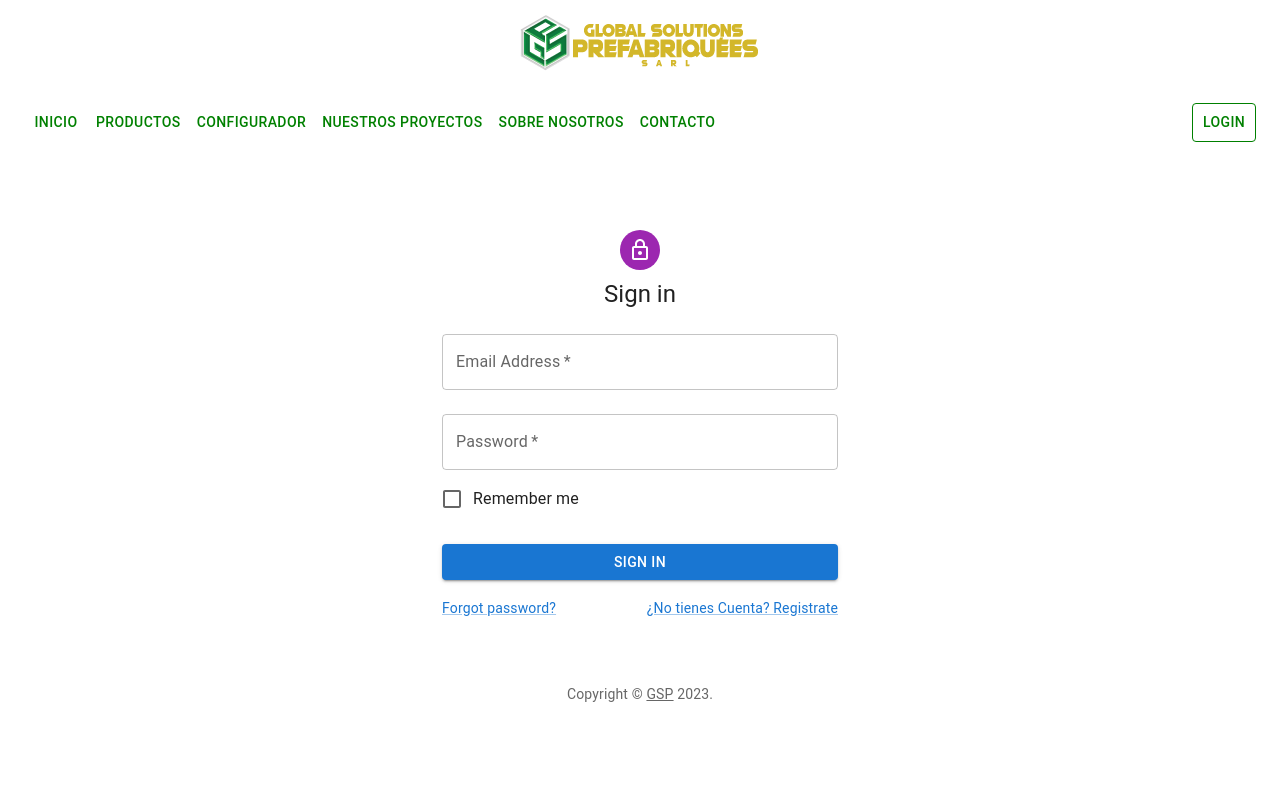
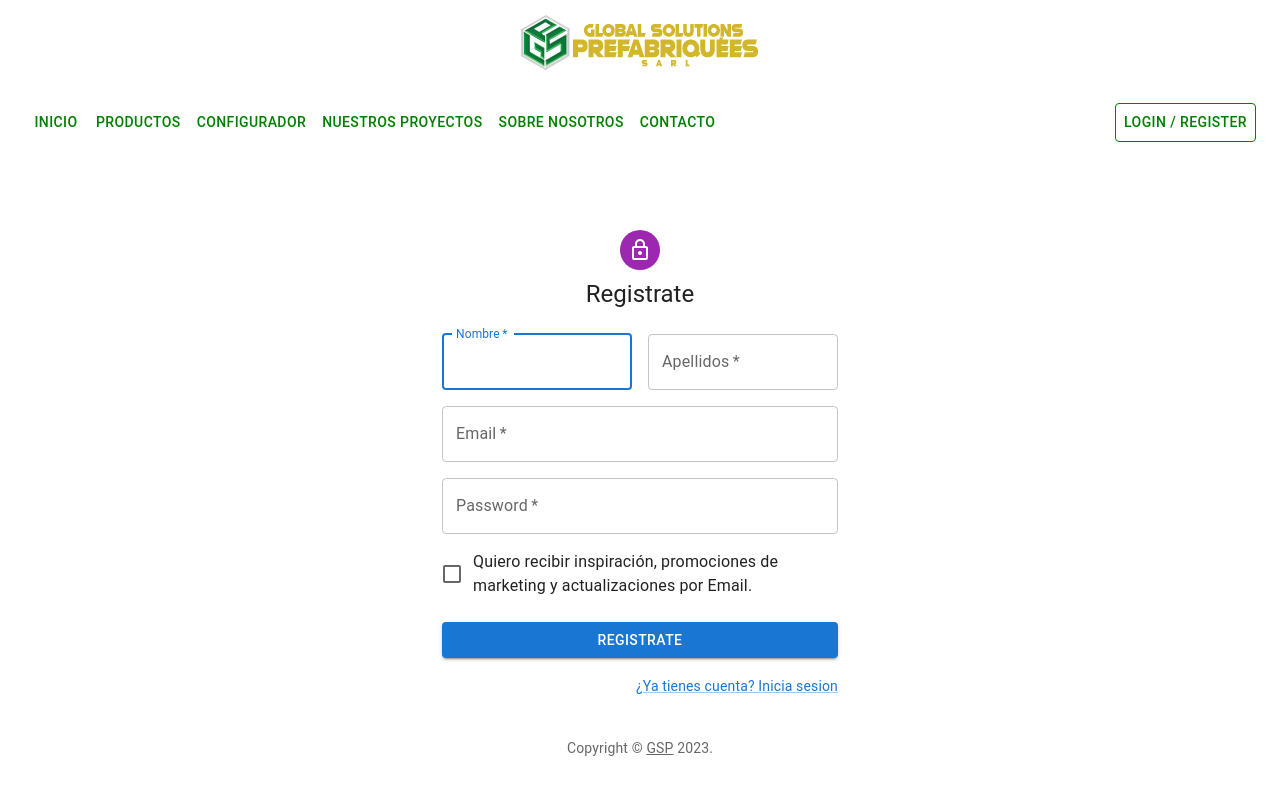
Before and after one commit to Almartinl/proyectoFinal, a React (Vite) app in the folder gspFront/: page /login in a window 1280 px wide. Both pictures are taken after a click on the link "¿No tienes Cuenta? Registrate". Shown: the top 800 px of the page. Built offline with nearby package versions, Linux system fonts and the light colour scheme.

Commit message:
add laptop

```diff
--- a/gspFront/src/components/FormLogin/FormLogin.jsx
+++ b/gspFront/src/components/FormLogin/FormLogin.jsx
@@ -37,7 +37,7 @@ function Copyright(props) {
 
 const theme = createTheme();
 
-export default function FormLogin() {
+export default function FormLogin({ estado, vista }) {
   const navigate = useNavigate();
   const { login, authorization } = useAuthContext();
   const [user, setUser] = useState({
@@ -55,6 +55,10 @@ export default function FormLogin() {
     }
   }, [authorization]);
 
+  function handleChange() {
+    estado(!vista);
+  }
+
   return (
     <ThemeProvider theme={theme}>
       <Container component="main" maxWidth="xs">
@@ -71,7 +75,7 @@ export default function FormLogin() {
             <LockOutlinedIcon />
           </Avatar>
           <Typography component="h1" variant="h5">
-            Sign in
+            Iniciar Sesion
           </Typography>
           <Box
             component="form"
@@ -84,7 +88,7 @@ export default function FormLogin() {
               required
               fullWidth
               id="email"
-              label="Email Address"
+              label="Email"
               name="email"
               autoComplete="email"
               autoFocus
@@ -105,7 +109,7 @@ export default function FormLogin() {
             />
             <FormControlLabel
               control={<Checkbox value="remember" color="primary" />}
-              label="Remember me"
+              label="Recuerdame"
             />
             <Button
               type="submit"
@@ -113,16 +117,20 @@ export default function FormLogin() {
               variant="contained"
               sx={{ mt: 3, mb: 2 }}
             >
-              Sign In
+              Iniciar Sesion
             </Button>
             <Grid container>
               <Grid item xs>
                 <Link href="#" variant="body2">
-                  Forgot password?
+                  ¿Has perdido la contraseña?
                 </Link>
               </Grid>
               <Grid item>
-                <Link href="#" variant="body2">
+                <Link
+                  variant="body2"
+                  sx={{ cursor: "pointer" }}
+                  onClick={() => handleChange()}
+                >
                   {"¿No tienes Cuenta? Registrate"}
                 </Link>
               </Grid>
--- /dev/null
+++ b/gspFront/src/components/FormRegister/FormRegister.jsx
@@ -0,0 +1,182 @@
+import * as React from "react";
+import Avatar from "@mui/material/Avatar";
+import Button from "@mui/material/Button";
+import CssBaseline from "@mui/material/CssBaseline";
+import TextField from "@mui/material/TextField";
+import FormControlLabel from "@mui/material/FormControlLabel";
+import Checkbox from "@mui/material/Checkbox";
+import Link from "@mui/material/Link";
+import Grid from "@mui/material/Grid";
+import Box from "@mui/material/Box";
+import LockOutlinedIcon from "@mui/icons-material/LockOutlined";
+import Typography from "@mui/material/Typography";
+import Container from "@mui/material/Container";
+import { createTheme, ThemeProvider } from "@mui/material/styles";
+import { useState } from "react";
+
+const initialUserState = {
+  nombre: "",
+  apellidos: "",
+  email: "",
+  password: "",
+};
+
+function Copyright(props) {
+  return (
+    <Typography
+      variant="body2"
+      color="text.secondary"
+      align="center"
+      {...props}
+    >
+      {"Copyright © "}
+      <Link color="inherit" href="##">
+        GSP
+      </Link>{" "}
+      {new Date().getFullYear()}
+      {"."}
+    </Typography>
+  );
+}
+
+const theme = createTheme();
+
+export default function FormRegister({ vista, estado }) {
+  const [newUsuario, setNewUsuario] = useState(initialUserState);
+  function handleInput(e) {
+    const newRegistro = {
+      ...newUsuario,
+      [e.target.name]: e.target.value,
+    };
+    setNewUsuario(newRegistro);
+  }
+
+  function registrar(e) {
+    e.preventDefault();
+
+    fetch("http://localhost:3000/user", {
+      method: "POST",
+      headers: { "content-Type": "application/json" },
+      body: JSON.stringify(newUsuario),
+    }).then((response) => {
+      console.log(response.status);
+      if (response.status == 400) {
+        alert("error al recibir el body");
+      } else if (response.status == 200) {
+        alert("usuario registrado correctamente");
+        setNewUsuario(initialUserState);
+      } else if (response.status == 409) {
+        alert("usuario ya registrado");
+      }
+    });
+  }
+
+  function handleChange() {
+    estado(!vista);
+  }
+
+  return (
+    <ThemeProvider theme={theme}>
+      <Container component="main" maxWidth="xs">
+        <CssBaseline />
+        <Box
+          sx={{
+            marginTop: 8,
+            display: "flex",
+            flexDirection: "column",
+            alignItems: "center",
+          }}
+        >
+          <Avatar sx={{ m: 1, bgcolor: "secondary.main" }}>
+            <LockOutlinedIcon />
+          </Avatar>
+          <Typography component="h1" variant="h5">
+            Registrate
+          </Typography>
+          <Box component="form" noValidate onSubmit={registrar} sx={{ mt: 3 }}>
+            <Grid container spacing={2}>
+              <Grid item xs={12} sm={6}>
+                <TextField
+                  autoComplete="given-name"
+                  name="nombre"
+                  required
+                  fullWidth
+                  id="firstName"
+                  label="Nombre"
+                  autoFocus
+                  value={newUsuario.nombre}
+                  onChange={handleInput}
+                />
+              </Grid>
+              <Grid item xs={12} sm={6}>
+                <TextField
+                  required
+                  fullWidth
+                  id="lastName"
+                  label="Apellidos"
+                  name="apellidos"
+                  autoComplete="family-name"
+                  value={newUsuario.apellidos}
+                  onChange={handleInput}
+                />
+              </Grid>
+              <Grid item xs={12}>
+                <TextField
+                  required
+                  fullWidth
+                  id="email"
+                  label="Email"
+                  name="email"
+                  autoComplete="email"
+                  value={newUsuario.email}
+                  onChange={handleInput}
+                />
+              </Grid>
+              <Grid item xs={12}>
+                <TextField
+                  required
+                  fullWidth
+                  name="password"
+                  label="Password"
+                  type="password"
+                  id="password"
+                  autoComplete="new-password"
+                  value={newUsuario.password}
+                  onChange={handleInput}
+                />
+              </Grid>
+              <Grid item xs={12}>
+                <FormControlLabel
+                  control={
+                    <Checkbox value="allowExtraEmails" color="primary" />
+                  }
+                  label="Quiero recibir inspiración, promociones de marketing y actualizaciones por Email."
+                />
+              </Grid>
+            </Grid>
+            <Button
+              type="submit"
+              fullWidth
+              variant="contained"
+              sx={{ mt: 3, mb: 2 }}
+            >
+              Registrate
+            </Button>
+            <Grid container justifyContent="flex-end">
+              <Grid item>
+                <Link
+                  variant="body2"
+                  sx={{ cursor: "pointer" }}
+                  onClick={() => handleChange()}
+                >
+                  ¿Ya tienes cuenta? Inicia sesion
+                </Link>
+              </Grid>
+            </Grid>
+          </Box>
+        </Box>
+        <Copyright sx={{ mt: 5 }} />
+      </Container>
+    </ThemeProvider>
+  );
+}
--- a/gspFront/src/components/Header/AppBarMenu/AppBarMenu.jsx
+++ b/gspFront/src/components/Header/AppBarMenu/AppBarMenu.jsx
@@ -12,18 +12,21 @@ import Button from "@mui/material/Button";
 import Tooltip from "@mui/material/Tooltip";
 import MenuItem from "@mui/material/MenuItem";
 import { Link } from "react-router-dom";
+import { useAuthContext } from "../../../contexts/AuthContext";
 
 const pages = [
   { nombre: "Inicio", ruta: "/" },
-  { nombre: "Productos", ruta: "productos" },
-  { nombre: "Configurador", ruta: "configurador" },
-  { nombre: "Nuestros Proyectos", ruta: "proyectos" },
-  { nombre: "Sobre Nosotros", ruta: "nosotros" },
-  { nombre: "Contacto", ruta: "contacto" },
+  { nombre: "Productos", ruta: "/productos" },
+  { nombre: "Configurador", ruta: "/configurador" },
+  { nombre: "Nuestros Proyectos", ruta: "/proyectos" },
+  { nombre: "Sobre Nosotros", ruta: "/nosotros" },
+  { nombre: "Contacto", ruta: "/contacto" },
 ];
-const settings = ["Profile", "Account", "Dashboard", "Logout"];
+const settings = ["Account", "Dashboard"];
 
 export default function AppBarMenu() {
+  const { authorization, dataToken, logout } = useAuthContext();
+
   const [anchorElNav, setAnchorElNav] = React.useState(null);
   const [anchorElUser, setAnchorElUser] = React.useState(null);
 
@@ -41,6 +44,11 @@ export default function AppBarMenu() {
   const handleCloseUserMenu = () => {
     setAnchorElUser(null);
   };
+
+  function handleLogout() {
+    logout();
+    setAnchorElUser(null);
+  }
 
   return (
     <AppBar position="static" sx={{ background: "none", boxShadow: "none" }}>
@@ -93,6 +101,7 @@ export default function AppBarMenu() {
                   </MenuItem>
                 </Link>
               ))}
+              {!authorization && (
                 <Link to="/login" style={{ textDecoration: "none" }}>
                   <MenuItem key={7} onClick={handleCloseNavMenu}>
                     <Typography textAlign="center" color="green">
@@ -100,6 +109,7 @@ export default function AppBarMenu() {
                     </Typography>
                   </MenuItem>
                 </Link>
+              )}
             </Menu>
           </Box>
 
@@ -126,29 +136,12 @@ export default function AppBarMenu() {
               </Link>
             ))}
           </Box>
-          <Box
-            sx={{
-              flexGrow: 0,
-              display: { xs: "none", md: "flex" },
-            }}
-          >
-            <Link to="/login" style={{ textDecoration: "none" }}>
-              <Button
-                key={7}
-                onClick={handleCloseNavMenu}
-                sx={{
-                  my: 2,
-                  display: "block",
-                  border: 1,
-                  color: "green",
-                }}
-              >
-                Login
-              </Button>
-            </Link>
-            {/* <Tooltip title="Open settings">
+
+          {authorization ? (
+            <Box sx={{ flexGrow: 0 }}>
+              <Tooltip title="Open settings">
                 <IconButton onClick={handleOpenUserMenu} sx={{ p: 0 }}>
-                <Avatar alt="Remy Sharp" src="/static/images/avatar/2.jpg" />
+                  <Avatar alt={dataToken.email.toUpperCase()} src={"/"} />
                 </IconButton>
               </Tooltip>
               <Menu
@@ -172,8 +165,27 @@ export default function AppBarMenu() {
                     <Typography textAlign="center">{setting}</Typography>
                   </MenuItem>
                 ))}
-            </Menu> */}
+                <MenuItem key="Logout" onClick={handleLogout}>
+                  <Typography textAlign="center">Logout</Typography>
+                </MenuItem>
+              </Menu>
             </Box>
+          ) : (
+            <Link to="/login" style={{ textDecoration: "none" }}>
+              <Button
+                key={7}
+                onClick={handleCloseNavMenu}
+                sx={{
+                  my: 2,
+                  display: "block",
+                  border: 1,
+                  color: "green",
+                }}
+              >
+                Login / Register
+              </Button>
+            </Link>
+          )}
         </Toolbar>
       </Container>
     </AppBar>
--- a/gspFront/src/components/Header/Header.jsx
+++ b/gspFront/src/components/Header/Header.jsx
@@ -1,7 +1,4 @@
 import * as React from "react";
-import { styled } from "@mui/material/styles";
-import Box from "@mui/material/Box";
-import Paper from "@mui/material/Paper";
 import Grid from "@mui/material/Grid";
 import AppBarMenu from "./AppBarMenu/AppBarMenu";
 
--- a/gspFront/src/components/Layout/Layout.jsx
+++ b/gspFront/src/components/Layout/Layout.jsx
@@ -1,4 +1,6 @@
 import { Outlet } from "react-router-dom";
+import Footer from "../Footer/Footer";
+
 import Header from "../Header/Header";
 
 export default function Layout() {
@@ -6,6 +8,7 @@ export default function Layout() {
     <>
       <Header />
       <Outlet />
+      <Footer />
     </>
   );
 }
--- a/gspFront/src/views/Configurador/Configurador.jsx
+++ b/gspFront/src/views/Configurador/Configurador.jsx
@@ -74,7 +74,11 @@ export default function Configurador() {
             </FormControl>
           </Box>
         </Grid>
-        <Grid item xs={8} sx={{ display: "flex", justifyContent: "center" }}>
+        <Grid
+          item
+          xs={8}
+          sx={{ display: "flex", justifyContent: "center", height: "100vh" }}
+        >
           <img
             src={disposicion}
             alt="foto"
--- a/gspFront/src/views/login/Login.jsx
+++ b/gspFront/src/views/login/Login.jsx
@@ -1,10 +1,17 @@
+import { useState } from "react";
 import FormLogin from "../../components/FormLogin/FormLogin";
+import FormRegister from "../../components/FormRegister/FormRegister";
 
 export default function Login() {
   document.title = "Login/Register";
+  const [view, setView] = useState(true);
   return (
     <>
-      <FormLogin />
+      {!view ? (
+        <FormRegister vista={view} estado={setView} />
+      ) : (
+        <FormLogin vista={view} estado={setView} />
+      )}
     </>
   );
 }
```
Also changed, not shown: gspFront/src/components/Footer/Footer.jsx (added, +68 -0 lines). Lines whose indentation alone changed are shown as unchanged.
